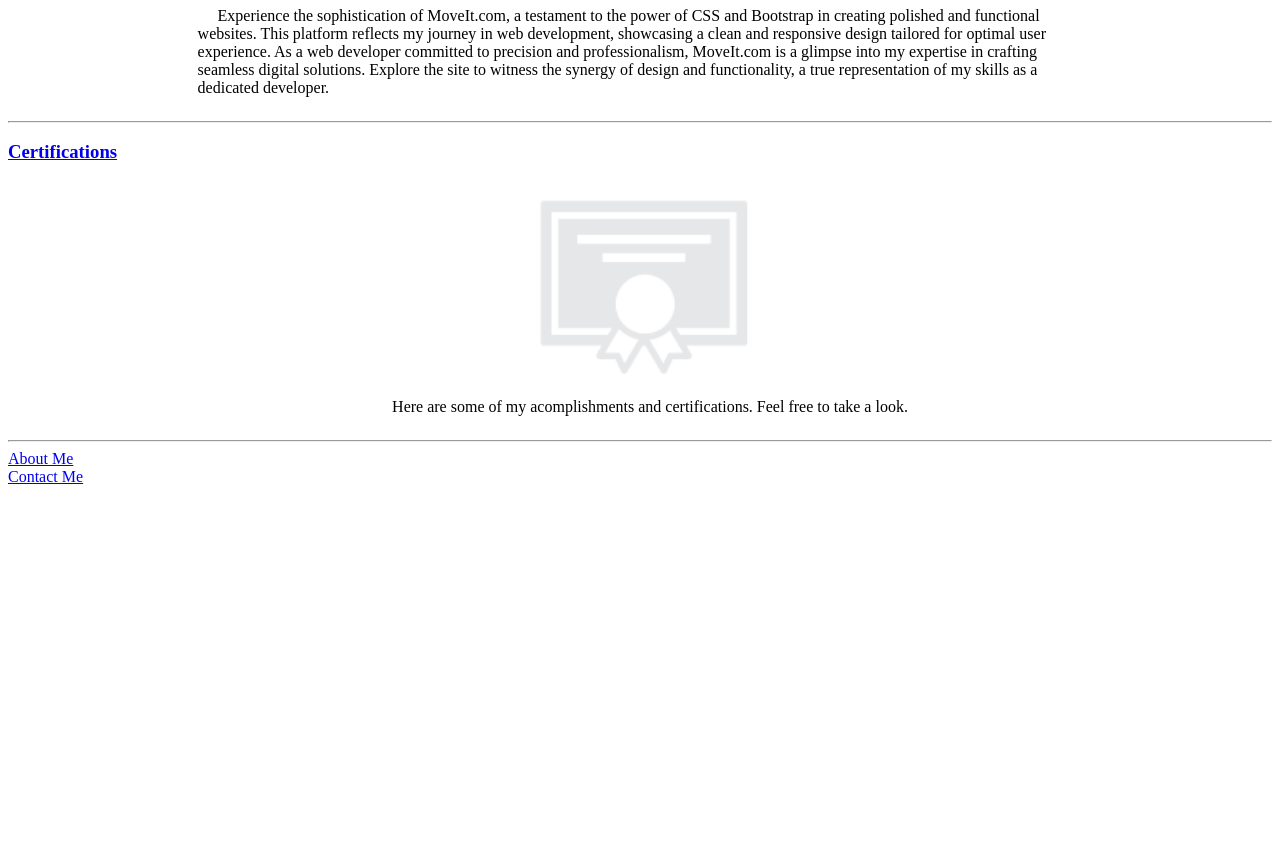
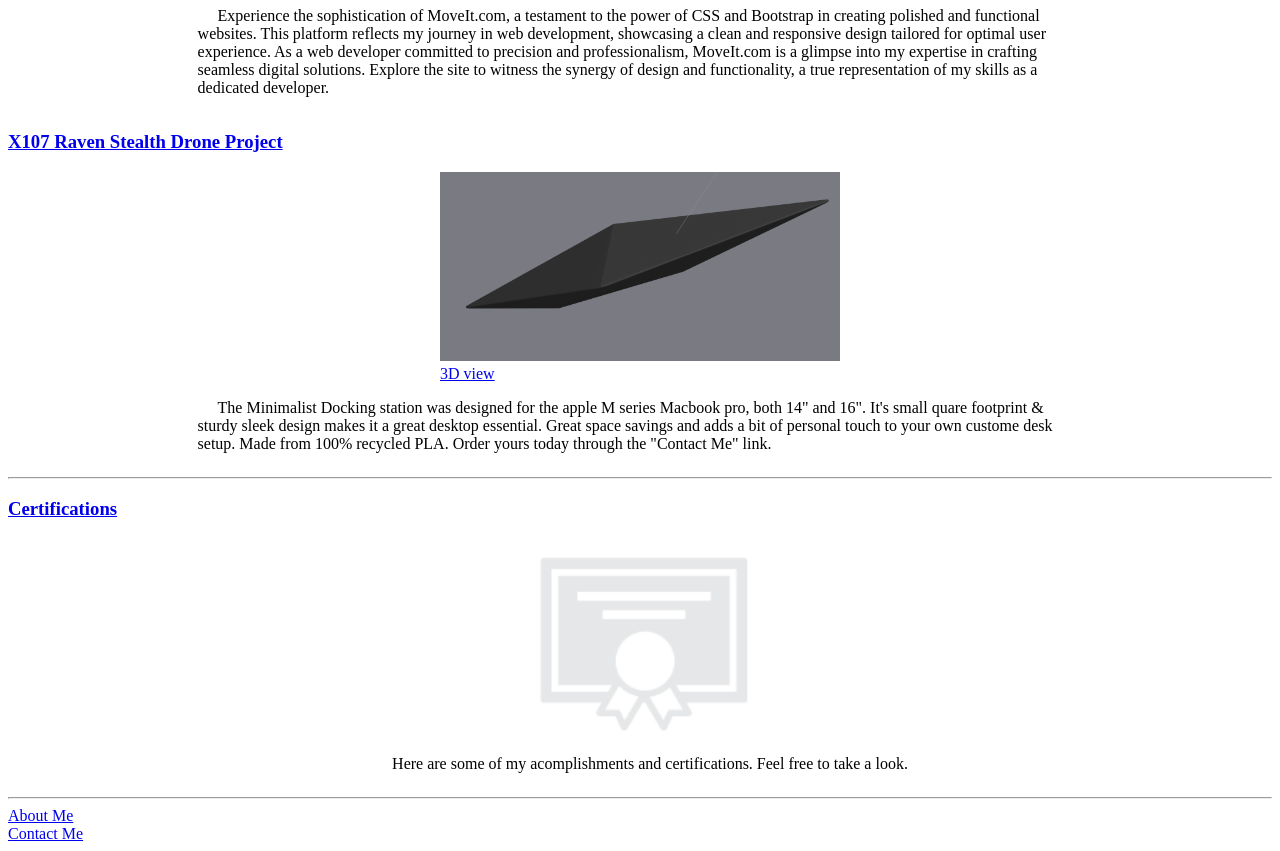
Before and after one commit to JonniiRingo/html-portolio, a plain HTML site: page index.html in a window 1280 px wide. Shown: the part 3620-4471 px from the top of the page. Before the commit the page ends 4114 px from the top, so only its background shows below. Drawn offline with Linux system fonts and the light colour scheme.

Commit message:
Surfacing Project Update

```diff
--- a/index.html
+++ b/index.html
@@ -138,6 +138,18 @@
             </p>
         </div>
 
+        <div>
+            <h3><a href="./assets/images/untitled/X107 Raven Stealth Drone.png">X107 Raven Stealth Drone Project</a></h3>
+            <div class="img">
+                <a href="./assets/images/untitled/3dDock.html"><img src="./assets/images/X107 Raven Stealth Drone.png" width = 400 alt="minimalist laptop stand"/><br>3D view</a>
+            </div>
+            <div class="content">
+                <p>The Minimalist Docking station was designed for the apple M series Macbook pro, both 14" and 16".
+                    It's small quare footprint & sturdy sleek design makes it a great desktop essential. Great space savings
+                    and adds a bit of personal touch to your own custome desk setup. Made from 100% recycled PLA. Order yours today through the "Contact Me" link.
+                </p>
+        </div>
+
         <hr>
         <h3><a href="./certs.html">Certifications</a></h3>
         <div class="img">
```
Also changed, not shown: assets/images/X107 Raven Stealth Drone.png (added).
